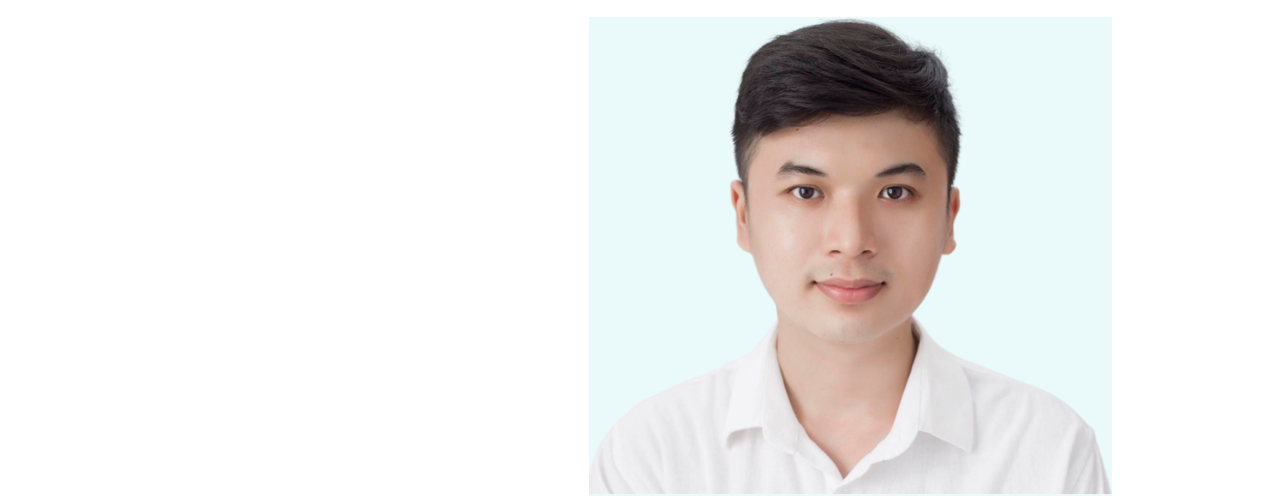
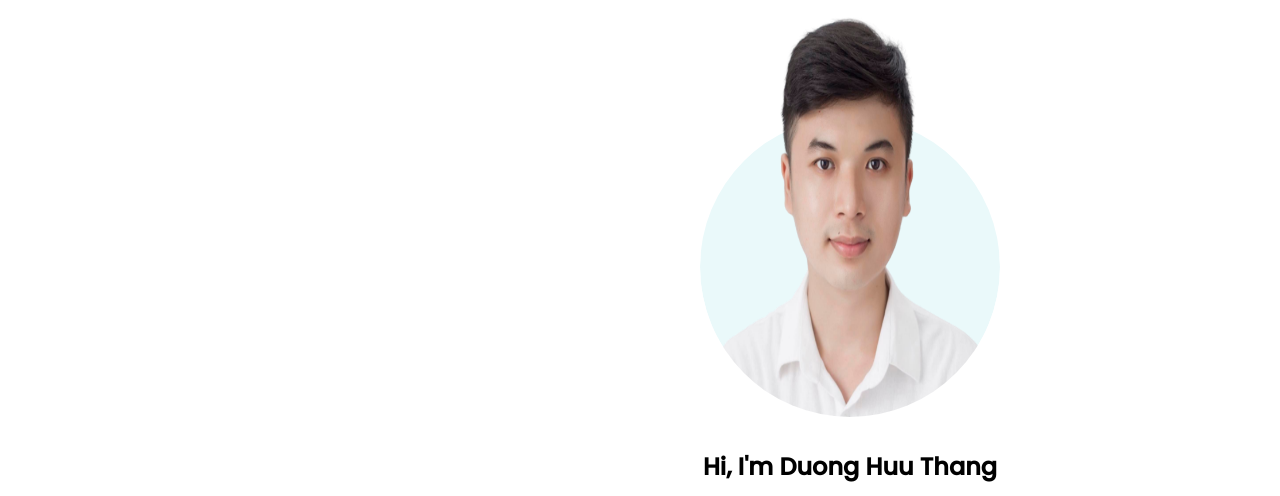
Before and after one commit to thangduongez/first_repo, a plain HTML site: page index.html in a window 1280 px wide. Shown: the part 173-669 px from the top of the page. Drawn offline with nearby package versions, Linux system fonts and the light colour scheme.

Commit message:
feat: completed scaling avatar in a circle background

```diff
--- a/index.html
+++ b/index.html
@@ -48,6 +48,7 @@
         <div class="banner_avatar__background">
             <img src="./img/avatarImage.png" alt="">
         </div>
+        <img src="./img/avatarImage.png" alt="">
       </div>
       <div class="banner_name">
         <h2>Hi, I'm Duong Huu Thang</h2>
--- a/styles.css
+++ b/styles.css
@@ -94,14 +94,57 @@ header {
   align-items: center;
   justify-content: center;
 }
+
+.banner_avatar {
+  position: relative;
+  width: 300px;
+  height: 400px;
+  background-color:transparent;
+  overflow: hidden;
+}
+
 .banner_avatar  .banner_avatar__background {
+  position: absolute;
+  bottom: 0;
+  left: 0;
+  width: 300px;
+  height: 300px;
   background-color: #eaf9fa;
+  overflow: hidden;
+  border-radius: 50%;
 }
+
+.banner_avatar .banner_avatar__background img {
+  position: absolute;
+  bottom: 0;
+  left: 50%;
+  transform: translateX(-50%);
+  height: 400px;
+}
+
+
 .banner_avatar img {
-  width: 100%;
-  object-fit: cover;
-  height: 100%
+  position: absolute;
+  bottom: 0;
+  left: 50%;
+  transform: translateX(-50%);
+  height: 400px;
 }
+
+.banner_avatar::before {
+  content: "";
+  position: absolute;
+  bottom: 0;
+  left: 0;
+  width: 300px;
+  height: 300px;
+  background-color: transparent;
+  border-radius: 50%;
+  z-index: 1;
+  box-shadow: 0 100px 0 40px #fff;
+}
+
+
 
 .banner_name2 {
   text-align: center;
```
